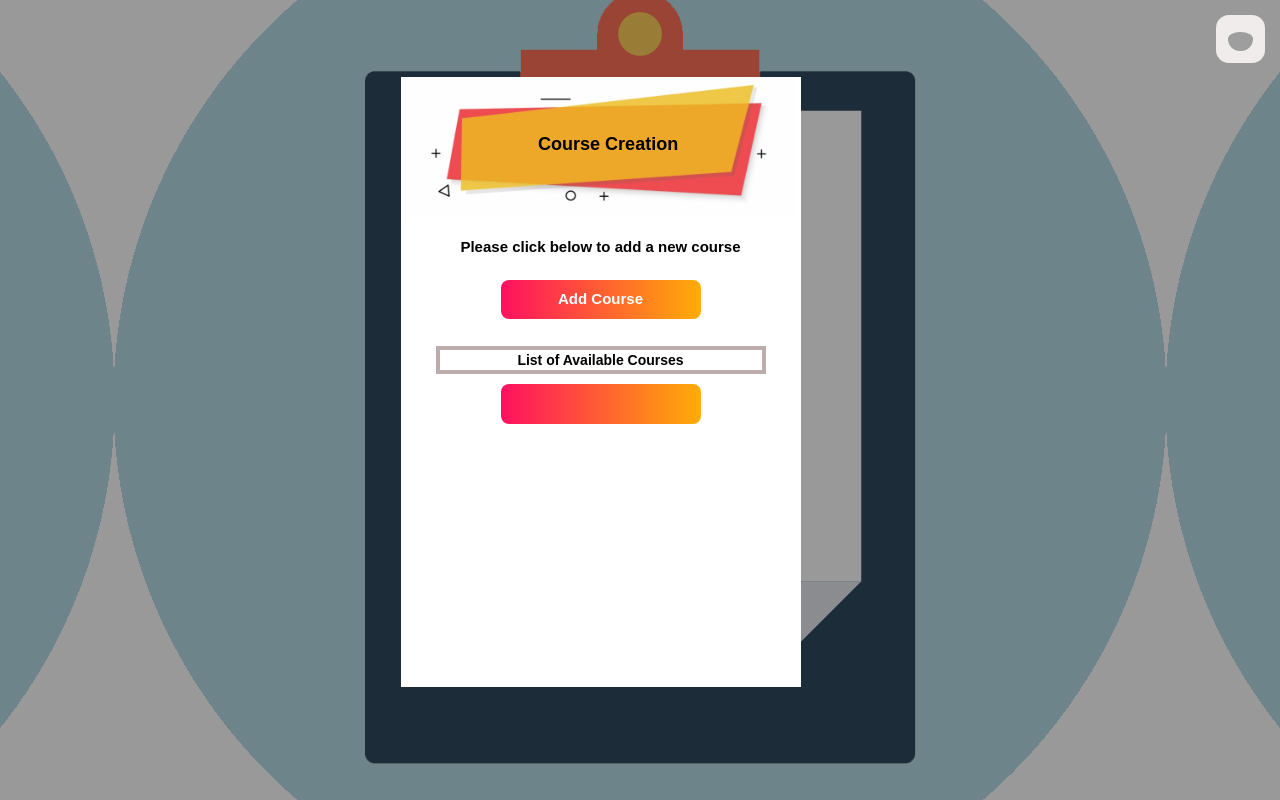
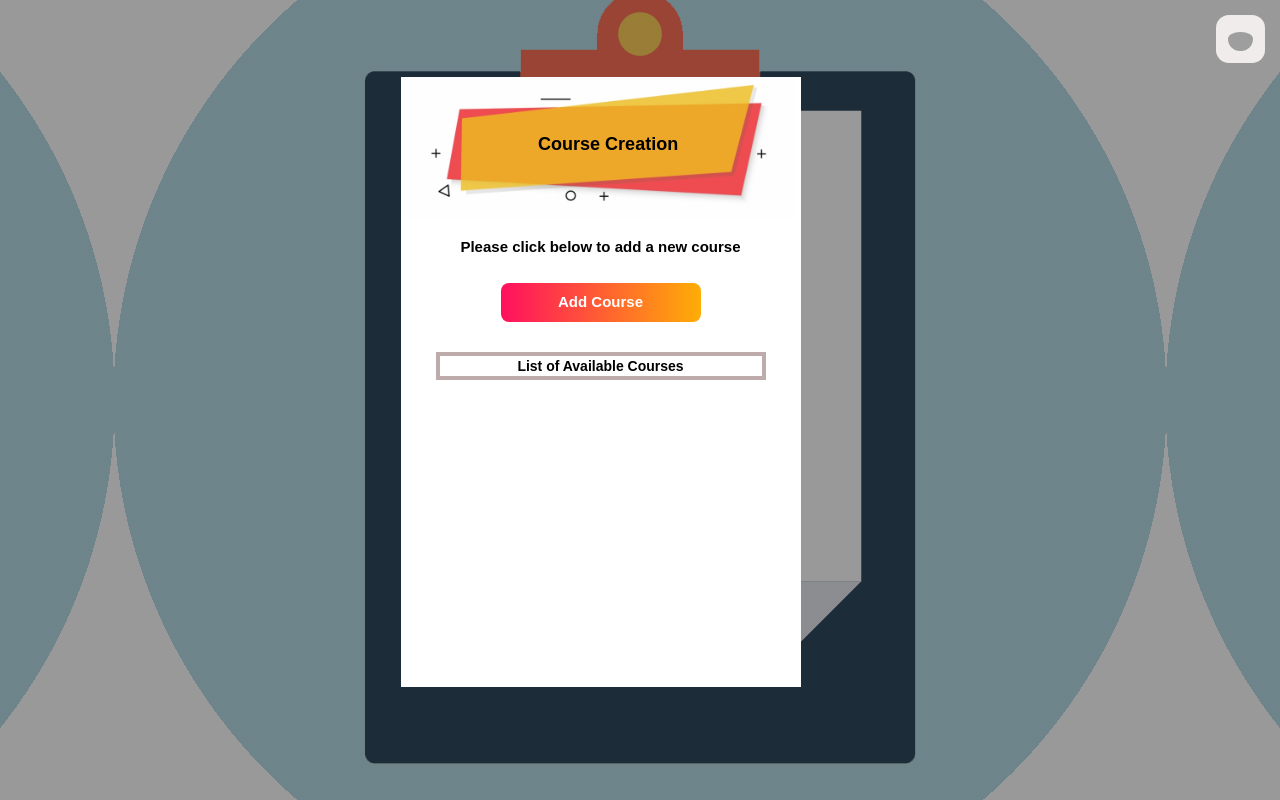
Before and after one commit to hemanthkasoju/profAssistor, a Django app: page /accounts/profHomePage in a window 1280 px wide. Run offline with Django 3.2, Linux system fonts and the light colour scheme; grey boxes are pictures that could not be loaded.

Commit message:
list of courses css changes

```diff
--- a/Templates/profHomePage.html
+++ b/Templates/profHomePage.html
@@ -30,9 +30,8 @@
          <div class="courseDetailButton">
         {% for profCourse in profCourses %}
             <a href={% url 'courseHome' courseID=profCourse.courseID%} class="addCourse-button">{{ profCourse.courseName }} </a>
-        </div>
-
             {% endfor %}
+         </div>
     </div>
 </div>
 </body>
--- a/static/styles/style.css
+++ b/static/styles/style.css
@@ -115,6 +115,7 @@
     color: white;
     font-weight: bold;
         text-align: center;
+        margin: 3px 0;
     }
 /**END : Add course css changes****/
 
@@ -137,14 +138,9 @@
     font-size: 14px;
 }
 .courseDetailButton {
-    background: linear-gradient(to right,#ff105f,#ffad06);
-    width: 200px;
-    height: 40px;
-    border-radius: 8px;
-    display: block;
-    margin : 0 auto;
-    color: white;
-    font-weight: bold;
+   text-align: center;
+    overflow-y: auto;
+    height: 273px;
 }
 
 /***END: Course Details Button***/
```
